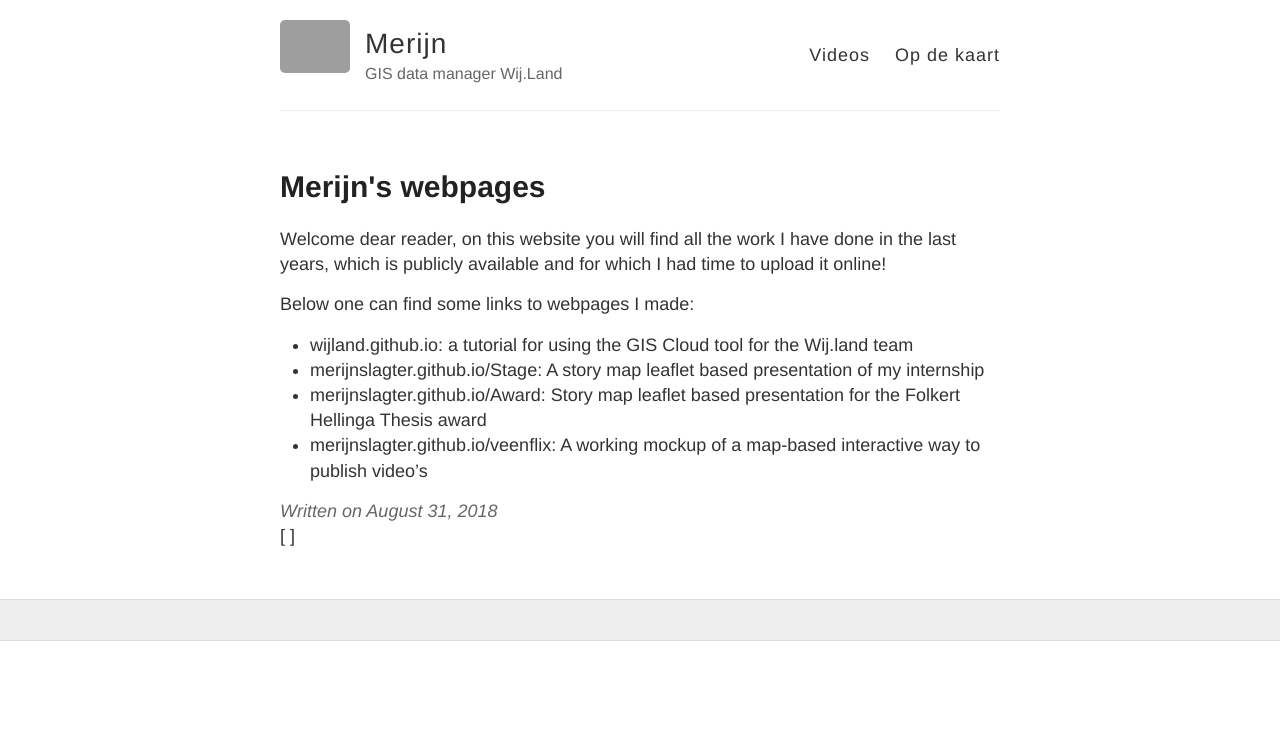
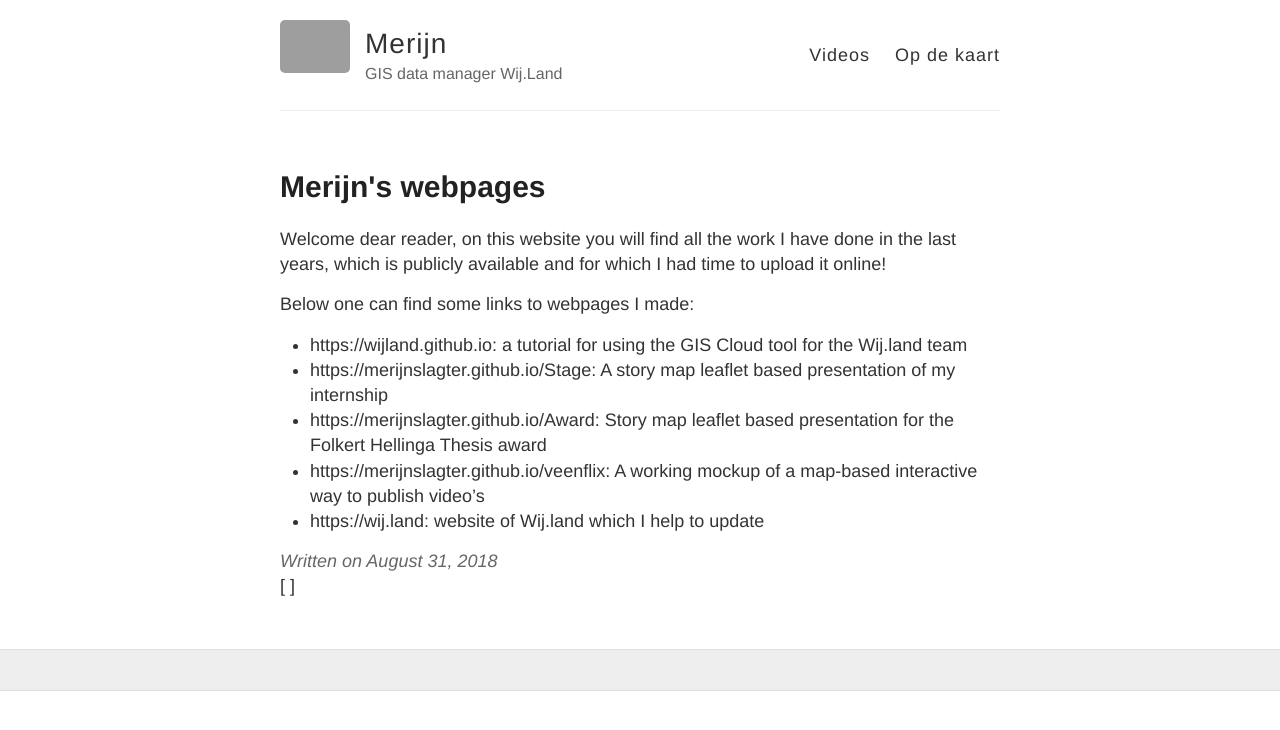
Before and after one commit to merijnslagter/merijnslagter.github.io, a Jekyll site: the page built from _posts/2018-08-31-Merijn.md, in a window 1280 px wide. Shown: the top 730 px of the page. Built offline with Jekyll 4.4.1, drawn with Linux system fonts in a browser that asks for light colours; grey boxes are pictures that could not be loaded.

Commit message:
Update 2018-08-31-Merijn.md

```diff
--- a/_posts/2018-08-31-Merijn.md
+++ b/_posts/2018-08-31-Merijn.md
@@ -8,7 +8,8 @@ Welcome dear reader, on this website you will find all the work I have done in t
 
 Below one can find some links to webpages I made:
 
-* wijland.github.io: a tutorial for using the GIS Cloud tool for the Wij.land team
-* merijnslagter.github.io/Stage: A story map leaflet based presentation of my internship
-* merijnslagter.github.io/Award: Story map leaflet based presentation for the Folkert Hellinga Thesis award
-* merijnslagter.github.io/veenflix: A working mockup of a map-based interactive way to publish video's
+* https://wijland.github.io: a tutorial for using the GIS Cloud tool for the Wij.land team
+* https://merijnslagter.github.io/Stage: A story map leaflet based presentation of my internship
+* https://merijnslagter.github.io/Award: Story map leaflet based presentation for the Folkert Hellinga Thesis award
+* https://merijnslagter.github.io/veenflix: A working mockup of a map-based interactive way to publish video's
+* https://wij.land: website of Wij.land which I help to update
```
